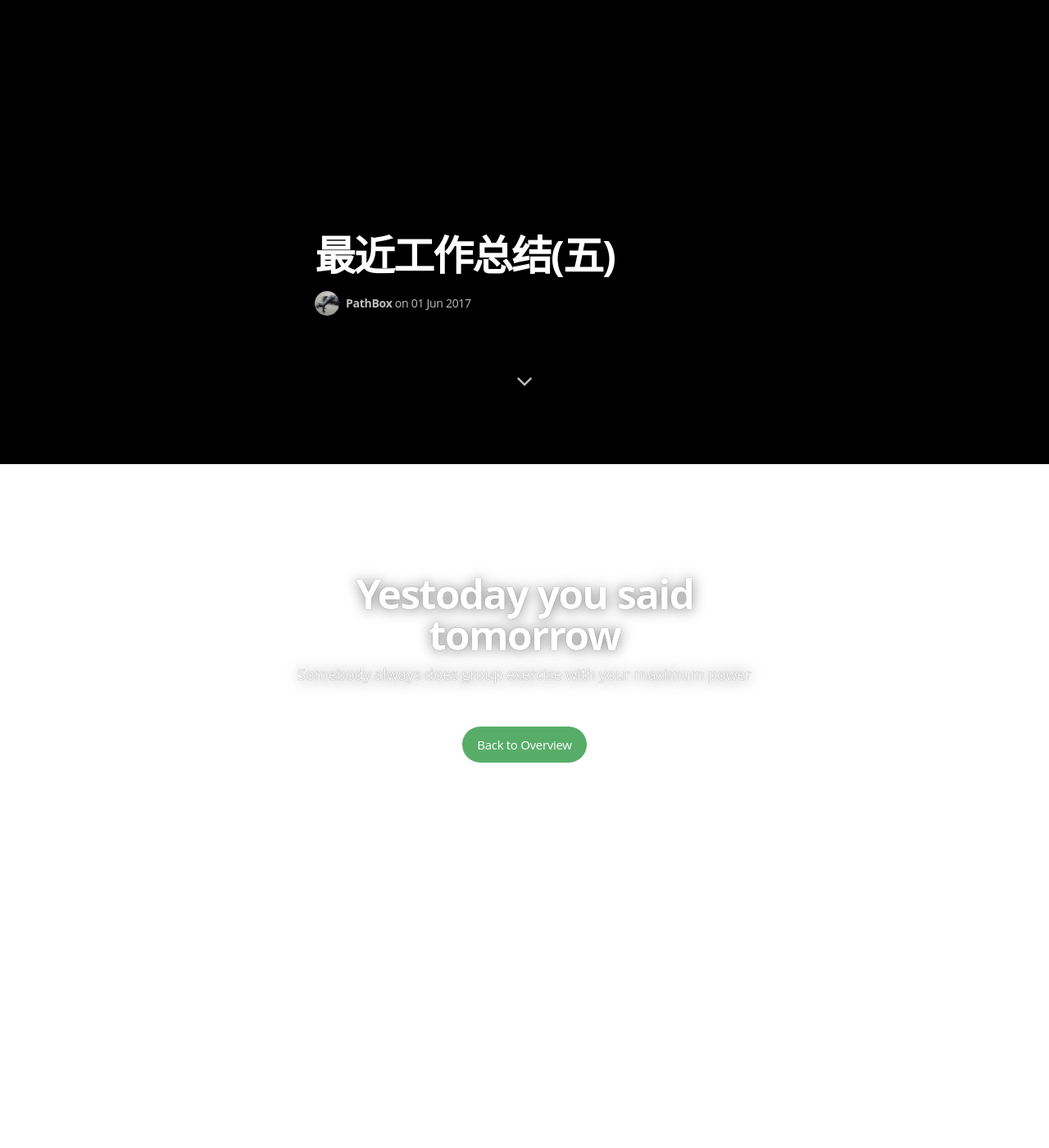
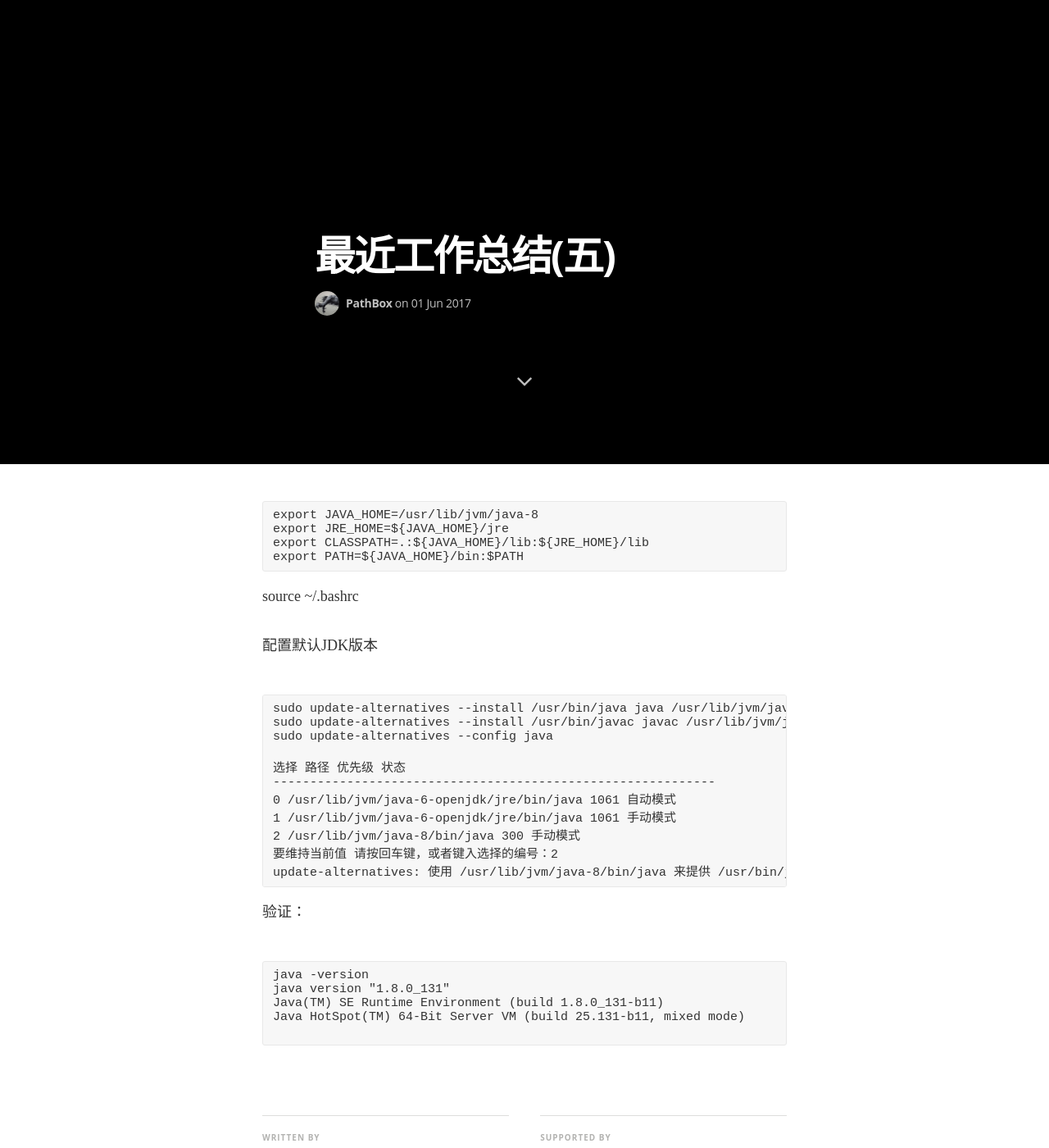
Before and after one commit to pathbox/pathbox.github.io, a Jekyll site: the page built from _posts/2017-06-01-work-summary-in-Udesk-five.md, in a window 1280 px wide and 1400 px high, scrolled down 834 px. Shown: the whole window at 82% size. Built offline with Jekyll 4.4.1, drawn with Linux system fonts in a browser that asks for light colours; nearby versions of some CDN libraries; some web fonts are replaced; comment, search, counter and statistics services are not loaded; before the commit the page ends 1854 px from its top, so only the background shows below that; some of the changed text lies outside the part shown.

Commit message:
为Ubuntu升级JDK　到java 8

````diff
--- a/_posts/2017-06-01-work-summary-in-Udesk-five.md
+++ b/_posts/2017-06-01-work-summary-in-Udesk-five.md
@@ -8,3 +8,49 @@
 
 ##### 多个条件进行操作的时候，难免遇到冲突
 比如触发器，不同的触发器的触发条件如果有冲突，顺序不同，影响不同。如果A触发器先执行更改记录，会导致B触发器条件不满足而无法执行。如果让B先执行，则两者都可以顺利执行。
+
+##### 为Ubuntu升级JDK　到java 8
+到官网下载　JDK-1.8　版本
+
+mkdir -p /usr/lib/jvm　如果目录不存在。
+
+将压缩包解压到　/usr/lib/jvm
+
+sudo ln -s jdk1.8.0_131 java-8
+
+ 修改.bashrc　如果用zsh, 则修改.zshrc
+
+```
+export JAVA_HOME=/usr/lib/jvm/java-8
+export JRE_HOME=${JAVA_HOME}/jre
+export CLASSPATH=.:${JAVA_HOME}/lib:${JRE_HOME}/lib
+export PATH=${JAVA_HOME}/bin:$PATH
+```
+
+source ~/.bashrc
+
+配置默认JDK版本
+
+```
+sudo update-alternatives --install /usr/bin/java java /usr/lib/jvm/java-8/bin/java 300
+sudo update-alternatives --install /usr/bin/javac javac /usr/lib/jvm/java-8/bin/javac 300
+sudo update-alternatives --config java
+
+选择 路径 优先级 状态
+------------------------------------------------------------
+0 /usr/lib/jvm/java-6-openjdk/jre/bin/java 1061 自动模式
+1 /usr/lib/jvm/java-6-openjdk/jre/bin/java 1061 手动模式
+2 /usr/lib/jvm/java-8/bin/java 300 手动模式
+要维持当前值 请按回车键，或者键入选择的编号：2
+update-alternatives: 使用 /usr/lib/jvm/java-8/bin/java 来提供 /usr/bin/java (java)，于 手动模式 中。
+```
+
+验证：
+
+```
+java -version
+java version "1.8.0_131"
+Java(TM) SE Runtime Environment (build 1.8.0_131-b11)
+Java HotSpot(TM) 64-Bit Server VM (build 25.131-b11, mixed mode)
+
+```
````
